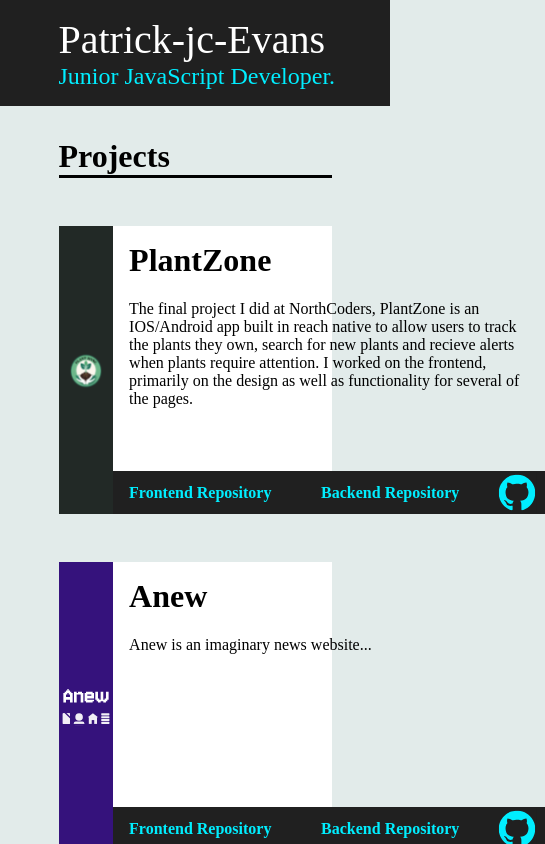
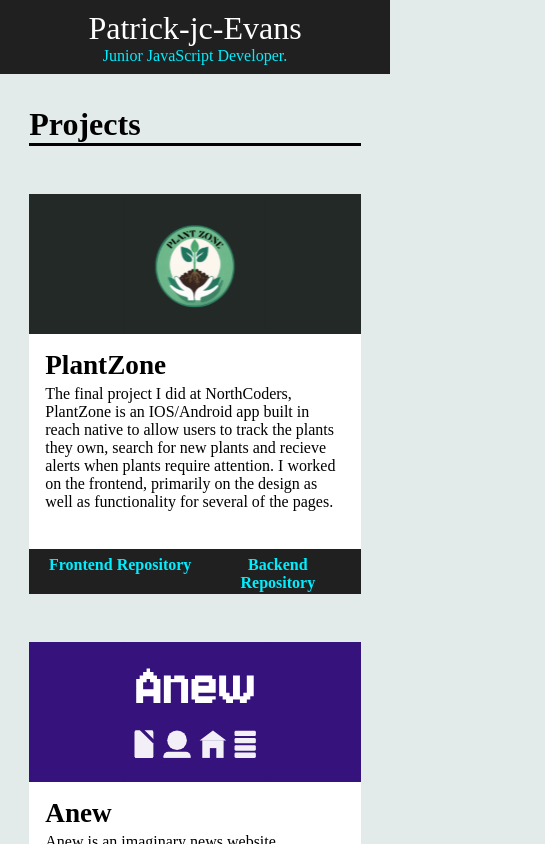
Before and after one commit to patrick-jc-evans/PJCE-Portfolio, a React (Vite) app in the folder portfolio/: page / in a window 390 px wide. Shown: the top 844 px of the page, 545 px wide, since content can reach past the window. Built offline with nearby package versions, Linux system fonts and the light colour scheme; a web font is replaced by a local one.

Commit message:
add dynamic styling for switching between mobile and desktop

```diff
--- a/portfolio/src/components/header/header.css
+++ b/portfolio/src/components/header/header.css
@@ -1,3 +1,4 @@
+@media all {
     header {
         background-color: #202020;
         padding-top: 1rem;
@@ -6,13 +7,40 @@ header {
 
     #pjce {
         color: #ffffff;
+        font-size: 2.5rem;
+        margin: 0;
         margin-left: 15%;
-    font-size: 2.5rem;
         margin-bottom: 1rem;
     }
 
     #dev {
         color: #00eeff;
+        font-size: 1.5rem;
+        margin: 0;
         margin-left: 15%;
-    font-size: 1.5rem;
     }
+}
+
+@media all and (max-width: 700px) {
+    header {
+        background-color: #202020;
+        padding-top: 0.6rem;
+        padding-bottom: 0.6rem;
+    }
+
+    #pjce {
+        color: #ffffff;
+        width: 100%;
+        font-size: 2rem;
+        text-align: center;
+        margin: 0;
+    }
+
+    #dev {
+        color: #00eeff;
+        width: 100%;
+        font-size: 1rem;
+        text-align: center;
+        margin: 0;
+    }
+}
--- a/portfolio/src/components/header/header.jsx
+++ b/portfolio/src/components/header/header.jsx
@@ -3,9 +3,8 @@ import "./header.css"
 export default function Header() {
     return (
         <header>
-            <text id="pjce">Patrick-jc-Evans</text>
-            <br />
-            <text id="dev">Junior JavaScript Developer.</text>
+            <p id="pjce">Patrick-jc-Evans</p>
+            <p id="dev">Junior JavaScript Developer.</p>
         </header>
     )
 }
--- a/portfolio/src/components/infoCard/infoCard.css
+++ b/portfolio/src/components/infoCard/infoCard.css
@@ -1,3 +1,4 @@
+@media all {
     .infoCard {
         display: grid;
         height: 18rem;
@@ -76,3 +77,83 @@ a:hover {
         background-color: #202020;
         margin-right: 0.5rem;
     }
+}
+
+@media all and (max-width: 700px) {
+    .infoCard {
+        display: grid;
+        height: 25rem;
+        width: 85%;
+        margin-top: 3rem;
+        margin-left: auto;
+        margin-right: auto;
+        background-color: white;
+        grid-template-columns: 50% 50%;
+        grid-template-rows: 35% 2.2rem auto 2.8rem;
+    }
+
+    h2 {
+        margin-top: 1rem;
+        grid-column: 1;
+        grid-row: 2;
+        font-size: 1.7rem;
+        margin-left: 1rem;
+    }
+
+    p {
+        grid-column-start: 1;
+        grid-column-end: 3;
+        grid-row: 3;
+        margin-left: 1rem;
+        margin-right: 1rem;
+    }
+
+    a {
+        text-decoration: none;
+        padding: 1rem;
+        font-weight: 700;
+    }
+
+    a:hover {
+        background-color: #303030;
+    }
+
+    .fe {
+        grid-row: 4;
+        grid-column: 1;
+        padding-left: 1rem;
+        padding-top: 0.4rem;
+        padding-right: 0;
+        color: #00eeff;
+        background-color: #202020;
+        font-size: 1rem;
+        text-align: center;
+    }
+
+    .be {
+        grid-row: 4;
+        grid-column: 2;
+        padding-top: 0.4rem;
+        color: #00eeff;
+        background-color: #202020;
+        font-size: 1rem;
+        text-align: center;
+    }
+
+    #showcaseImage {
+        height: 100%;
+        width: 100%;
+        grid-column-start: 1;
+        grid-column-end: 3;
+        grid-row: 1;
+        background-color: aqua;
+    }
+
+    #githubDiv {
+        display: none;
+    }
+
+    #githubLogo {
+        display: none;
+    }
+}
--- a/portfolio/src/pages/home/home.css
+++ b/portfolio/src/pages/home/home.css
@@ -1,3 +1,4 @@
+@media all {
     h1 {
         font-size: 2rem;
         font-weight: 600;
@@ -6,3 +7,15 @@ h1 {
         margin-right: 15%;
         border-bottom-style: solid;
     }
+}
+
+@media all and (max-width: 700px) {
+    h1 {
+        font-size: 2rem;
+        font-weight: 600;
+        margin-top: 2rem;
+        margin-left: 7.5%;
+        margin-right: 7.5%;
+        border-bottom-style: solid;
+    }
+}
```
Lines whose indentation alone changed are shown as unchanged.
